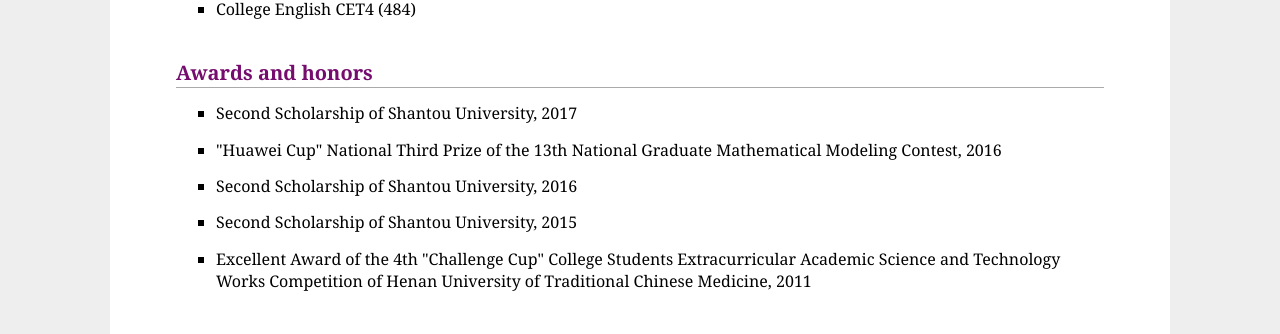
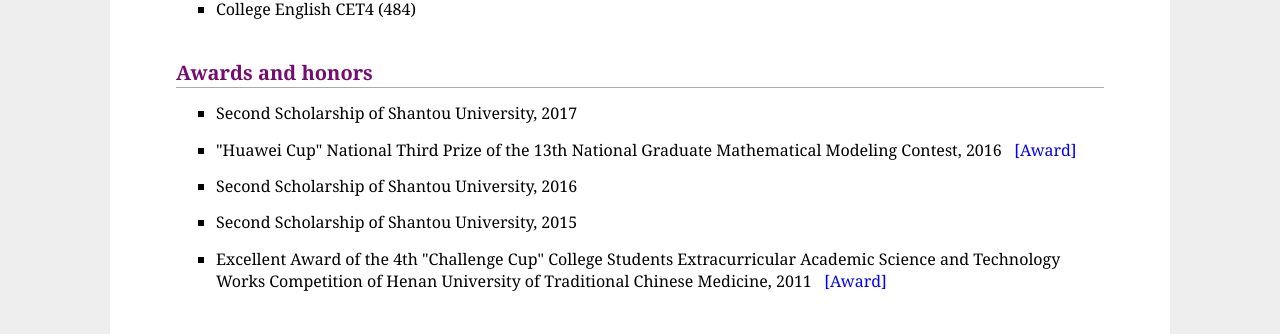
Before and after one commit to lpcadd/lipeng, a plain HTML site: page index.html in a window 1280 px wide. Shown: the part 1456-1790 px from the top of the page. Drawn offline with Linux system fonts and the light colour scheme.

Commit message:
Add files via upload

```diff
--- a/index.html
+++ b/index.html
@@ -131,6 +131,7 @@
             </li>
 			<li>
                 "Huawei Cup" National Third Prize of the 13th National Graduate Mathematical Modeling Contest, 2016
+               <a href="assets/MathModel.jpg" target="_blank">&nbsp;&nbsp;[Award] </a>
             </li>
 			<li>
                 Second Scholarship of Shantou University, 2016
@@ -140,6 +141,7 @@
             </li>
 			<li>
                 Excellent Award of the 4th "Challenge Cup" College Students Extracurricular Academic Science and Technology Works Competition of Henan University of Traditional Chinese Medicine, 2011
+                <a href="assets/ChallengeCup.jpg" target="_blank">&nbsp;&nbsp;[Award] </a>
             </li>
         </ul>
     </tbody>
```
